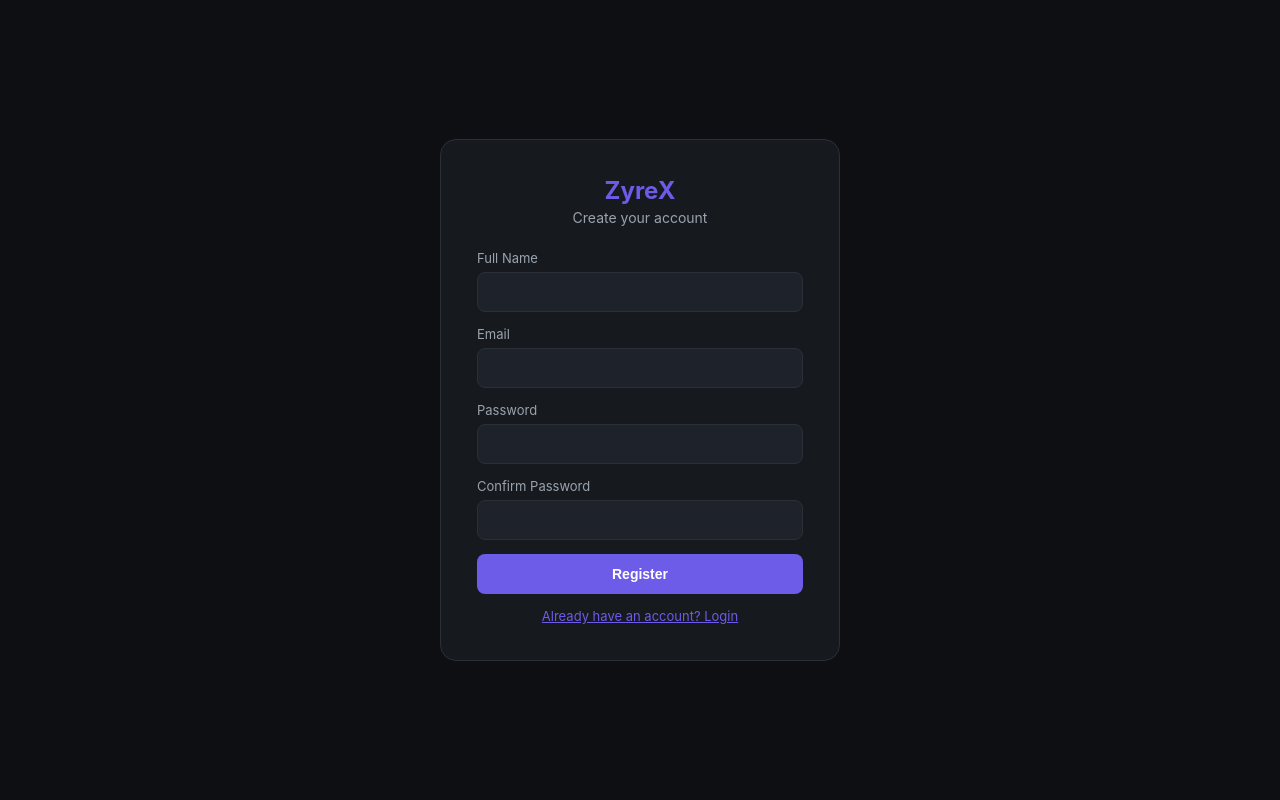
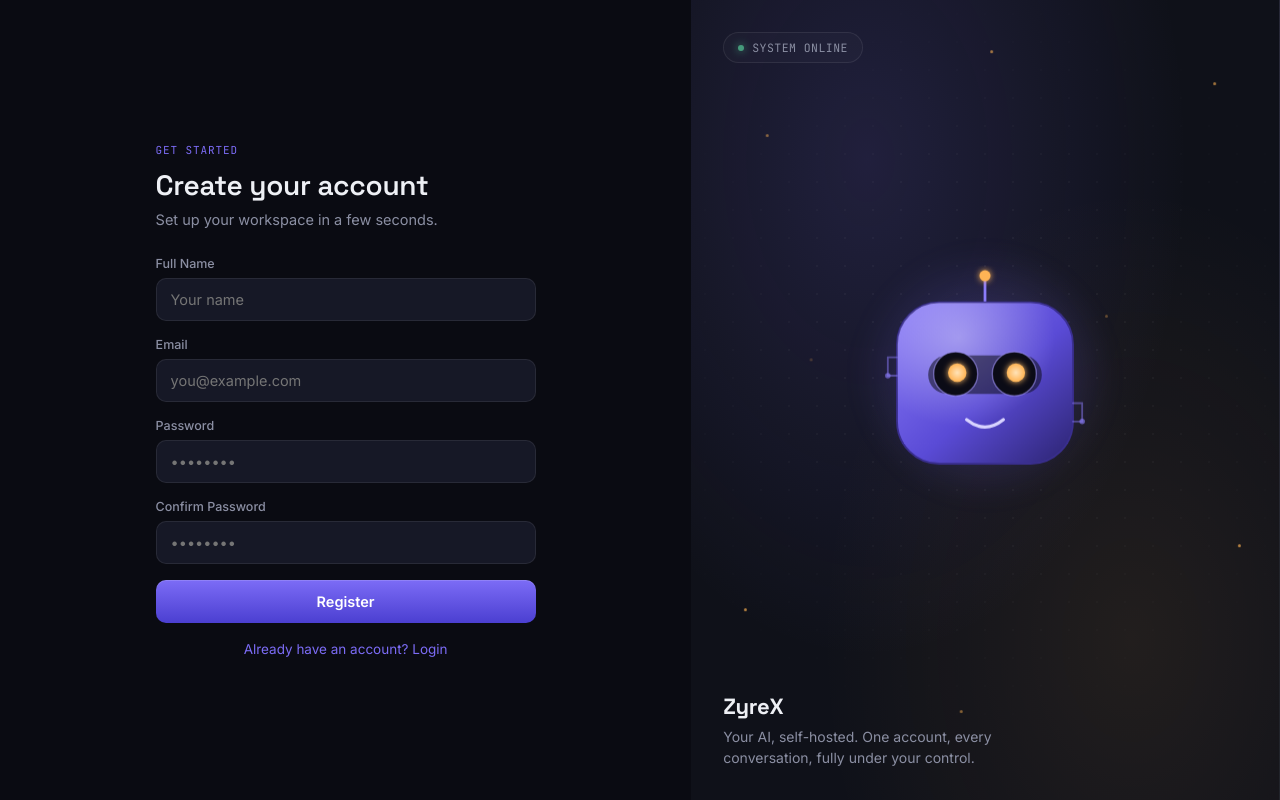
Before and after one commit to atifqmi-max/zyrexai, a website: page public/register.html in a window 1280 px wide. Drawn offline with Linux system fonts and the light colour scheme; no server answers.

Commit message:
Update register.html

```diff
--- a/public/register.html
+++ b/public/register.html
@@ -2,32 +2,106 @@
 <html lang="en">
 <head>
 <meta charset="UTF-8"><meta name="viewport" content="width=device-width, initial-scale=1.0">
+<meta name="view-transition" content="same-origin">
 <title>ZyreX - Register</title>
-<link rel="stylesheet" href="/css/style.css">
+<link rel="stylesheet" href="/css/login-hero.css">
 </head>
-<body>
-<div class="auth-wrap">
-  <div class="auth-card">
-    <h1>ZyreX</h1>
-    <p class="sub">Create your account</p>
-    <div id="msg"></div>
-    <div id="regForm">
-      <div class="field"><label>Full Name</label><input type="text" id="name"></div>
-      <div class="field"><label>Email</label><input type="email" id="email"></div>
-      <div class="field"><label>Password</label><input type="password" id="password"></div>
-      <div class="field"><label>Confirm Password</label><input type="password" id="confirmPassword"></div>
-      <button class="btn" id="regBtn">Register</button>
-      <div class="linkrow"><a href="/index.html">Already have an account? Login</a></div>
-    </div>
-    <div id="otpForm" style="display:none">
-      <p class="sub">Enter the code sent to your email to verify your account.</p>
-      <div class="field"><label>Verification Code</label><input type="text" id="otpCode" maxlength="6"></div>
-      <button class="btn" id="verifyBtn">Verify Account</button>
-      <button class="btn secondary" id="resendBtn" style="margin-top:8px">Resend Code</button>
+<body class="hero-body">
+<div class="hero-shell">
+
+  <!-- Left: register form (mirrored from login) -->
+  <div class="form-stage">
+    <div class="form-card">
+      <p class="form-eyebrow">Get started</p>
+      <h1 class="form-title">Create your account</h1>
+      <p class="form-sub">Set up your workspace in a few seconds.</p>
+
+      <div id="msg"></div>
+
+      <div id="regForm">
+        <div class="hfield"><label>Full Name</label><input type="text" id="name" placeholder="Your name"></div>
+        <div class="hfield"><label>Email</label><input type="email" id="email" placeholder="you@example.com"></div>
+        <div class="hfield"><label>Password</label><input type="password" id="password" placeholder="••••••••"></div>
+        <div class="hfield"><label>Confirm Password</label><input type="password" id="confirmPassword" placeholder="••••••••"></div>
+        <button class="hbtn" id="regBtn">Register</button>
+        <div class="hlinkrow"><a href="/index.html">Already have an account? Login</a></div>
+      </div>
+
+      <div id="otpForm" style="display:none">
+        <p class="form-sub">Enter the code sent to your email to verify your account.</p>
+        <div class="hfield"><label>Verification Code</label><input type="text" id="otpCode" maxlength="6" placeholder="123456"></div>
+        <button class="hbtn" id="verifyBtn">Verify Account</button>
+        <button class="hbtn secondary" id="resendBtn" style="margin-top:10px">Resend Code</button>
+      </div>
     </div>
   </div>
+
+  <!-- Right: animated bot stage -->
+  <div class="stage">
+    <div class="status-pill"><span class="status-dot"></span> SYSTEM ONLINE</div>
+
+    <div class="bot-wrap">
+      <div class="bot-shadow"></div>
+      <div class="bot-glow"></div>
+      <svg id="botSvg" viewBox="0 0 240 240" xmlns="http://www.w3.org/2000/svg">
+        <defs>
+          <linearGradient id="headGrad" x1="0" y1="0" x2="1" y2="1">
+            <stop offset="0%" stop-color="#8b7cf9"/>
+            <stop offset="55%" stop-color="#5a4bd6"/>
+            <stop offset="100%" stop-color="#2c2470"/>
+          </linearGradient>
+          <radialGradient id="gloss" cx="35%" cy="22%" r="55%">
+            <stop offset="0%" stop-color="#ffffff" stop-opacity="0.35"/>
+            <stop offset="100%" stop-color="#ffffff" stop-opacity="0"/>
+          </radialGradient>
+          <radialGradient id="pupilGlow" cx="50%" cy="50%" r="50%">
+            <stop offset="0%" stop-color="#ffe3b8"/>
+            <stop offset="100%" stop-color="#ffb454"/>
+          </radialGradient>
+          <filter id="softGlow" x="-100%" y="-100%" width="300%" height="300%">
+            <feGaussianBlur stdDeviation="3.2" result="blur"/>
+            <feMerge>
+              <feMergeNode in="blur"/>
+              <feMergeNode in="SourceGraphic"/>
+            </feMerge>
+          </filter>
+        </defs>
+
+        <line x1="120" y1="40" x2="120" y2="16" stroke="#8b7cf9" stroke-width="3" stroke-linecap="round"/>
+        <circle cx="120" cy="11" r="6" fill="#ffb454" filter="url(#softGlow)"/>
+
+        <rect x="24" y="40" width="192" height="176" rx="46" fill="url(#headGrad)" stroke="#3a2f8f" stroke-width="2"/>
+        <rect x="24" y="40" width="192" height="176" rx="46" fill="url(#gloss)"/>
+
+        <path d="M24 100 h-10 v20 h10" fill="none" stroke="#8b7cf9" stroke-width="2" opacity="0.5" stroke-linecap="round"/>
+        <circle cx="14" cy="120" r="3" fill="#8b7cf9" opacity="0.65"/>
+        <path d="M216 150 h10 v20 h-10" fill="none" stroke="#8b7cf9" stroke-width="2" opacity="0.5" stroke-linecap="round"/>
+        <circle cx="226" cy="170" r="3" fill="#8b7cf9" opacity="0.65"/>
+
+        <rect x="58" y="98" width="124" height="42" rx="21" fill="#0b0b16" opacity="0.55"/>
+
+        <g class="eye">
+          <circle cx="88" cy="118" r="24" fill="#0b0b16" stroke="#a89bff" stroke-width="1.5" stroke-opacity="0.55"/>
+          <circle class="pupil" cx="88" cy="118" r="10" fill="url(#pupilGlow)" filter="url(#softGlow)"/>
+        </g>
+        <g class="eye">
+          <circle cx="152" cy="118" r="24" fill="#0b0b16" stroke="#a89bff" stroke-width="1.5" stroke-opacity="0.55"/>
+          <circle class="pupil" cx="152" cy="118" r="10" fill="url(#pupilGlow)" filter="url(#softGlow)"/>
+        </g>
+
+        <path d="M100 168 q20 16 40 0" fill="none" stroke="#d8d3ff" stroke-width="3.5" stroke-linecap="round"/>
+      </svg>
+    </div>
+
+    <div class="stage-footer">
+      <p class="stage-wordmark">ZyreX</p>
+      <p class="stage-tagline">Your AI, self-hosted. One account, every conversation, fully under your control.</p>
+    </div>
+  </div>
+
 </div>
 <script src="/js/common.js"></script>
+<script src="/js/bot.js"></script>
 <script src="/js/register.js"></script>
 </body>
 </html>
```
